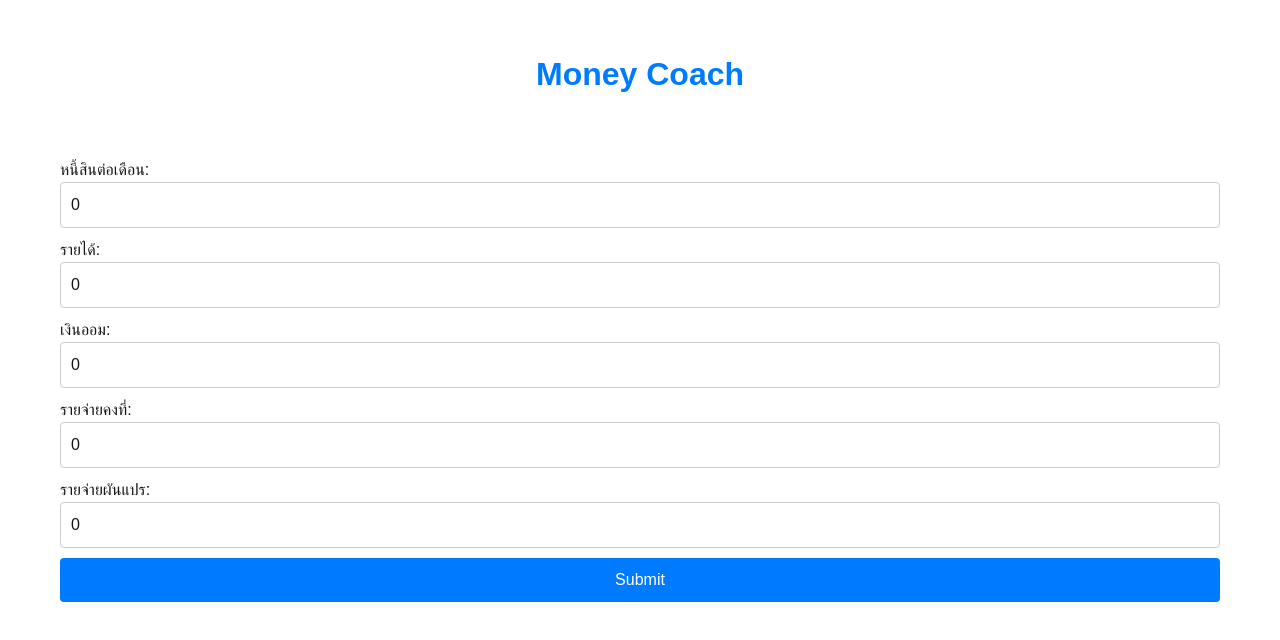
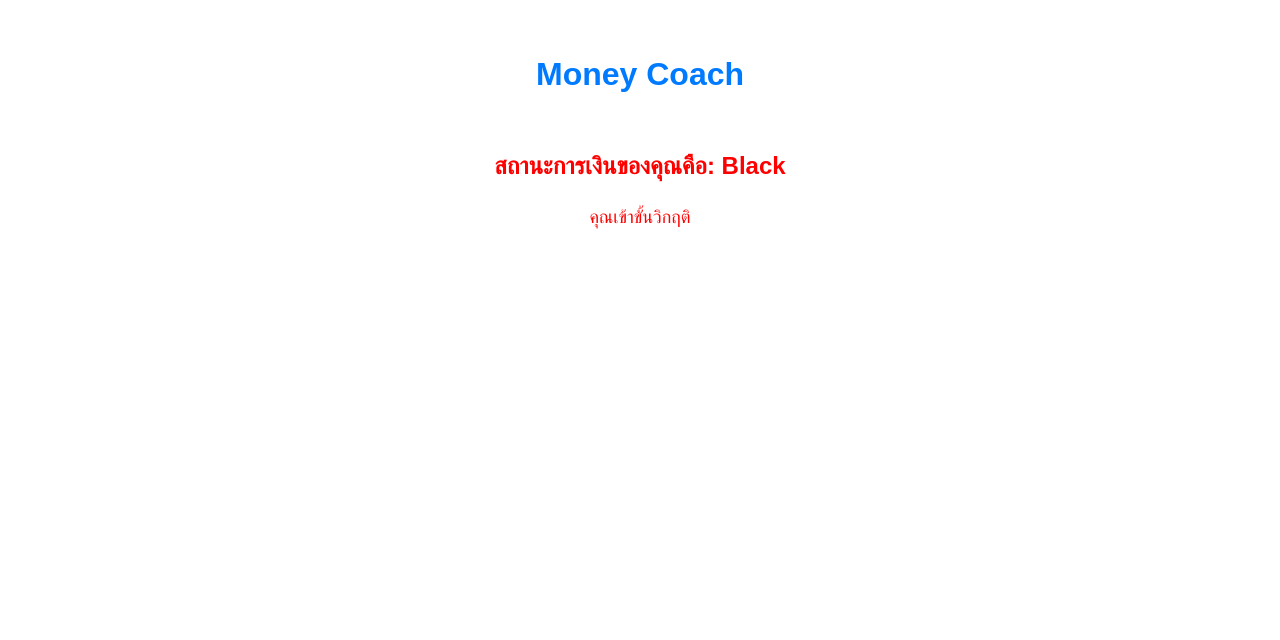
Before and after one commit to Fai/MoneyCoachLLM, a Next.js app in the folder web/: page / in a window 1280 px wide. Both pictures are taken after a click on the button "Submit". Shown: the top 640 px of the page. Built offline with nearby package versions, Linux system fonts and the light colour scheme.

Commit message:
fix: debtToIncomeRatio condition

```diff
--- a/web/app/Home.module.css
+++ b/web/app/Home.module.css
@@ -4,6 +4,19 @@
     color: #007bff;
     text-align: center;
     margin-top: 50px;
+}
+
+.clusterInformation h2 {
+    font-size: x-large;
+    font-weight: bold;;
+    text-align: center;
+    margin-top: 50px;
+}
+
+.clusterInformation p {
+    font-size: large;
+    text-align: center;
+    margin-top: 20px;
 }
 
 .formGroup {
--- a/web/app/page.tsx
+++ b/web/app/page.tsx
@@ -52,20 +52,18 @@ const Home: React.FC<HomeProps> = () => {
     const netIncome = income - saving - fixedExpense - variableExpense;
     console.log('netIncome:', netIncome);
     if (netIncome <= 0) {
-      console.log('คุณกำลังเข้าใกล้สถานะวิกฤติ');
-      alert('คุณกำลังเข้าใกล้สถานะวิกฤติ');
+      setCluster('Black');
     }
     const debtToIncomeRatio = totalDebt / netIncome;
-    console.log('debtRatio:', debtToIncomeRatio);
+    console.log('debtToIncomeRatio:', debtToIncomeRatio);
     if (debtToIncomeRatio > 0.5) {
       setCluster('Red')
     }
-    if (debtToIncomeRatio > 0.36) {
+    else if (debtToIncomeRatio > 0.36) {
       setCluster('Orange')
     }
-    if (debtToIncomeRatio <= 0.36) {
+    else if (debtToIncomeRatio <= 0.36) {
       setCluster('Green')
-      alert('สถานะการเงินของคุณดีมาก');
     }
   };
 
@@ -79,7 +77,7 @@ const Home: React.FC<HomeProps> = () => {
       variable_expense: variableExpense,
       total_debt: totalDebt,
       saving,
-      type: cluster,
+      cluster: cluster,
       debts,
     };
 
@@ -123,6 +121,24 @@ const Home: React.FC<HomeProps> = () => {
         <button type="button" className={styles.submitButton} onClick={() => handleCluster(totalDebt, income, saving, fixedExpense, variableExpense)}>Submit</button>
       </div>
       )}
+      {(cluster !== '') && (
+        <div className={styles.clusterInformation}>
+          <h2 style={{ color: cluster === 'Black' || cluster === 'Red' ? 'red' : cluster === 'Orange' ? 'orange' : 'green' }}>สถานะการเงินของคุณคือ: <span>{cluster}</span></h2>
+          {cluster === 'Black' && (
+            <p style={{ color: 'red' }}>คุณเข้าขั้นวิกฤติ</p>
+          )}
+          {cluster === 'Red' && (
+            <p style={{ color: 'red' }}>คุณกำลังเข้าใกล้สถานะวิกฤติ</p>
+          )}
+          {cluster === 'Orange' && (
+            <p style={{ color: 'orange' }}>คุณมีความเสี่ยงทางการเงิน</p>
+          )}
+          {cluster === 'Green' && (
+            <p style={{ color: 'green' }}>สถานะการเงินของคุณดีมาก</p>
+          )}
+        </div>
+      )}
+
       {(cluster === 'Orange' || cluster === 'Red') && (
         <div className={styles.formGroup} id="debtInformation">
         <div>
```
